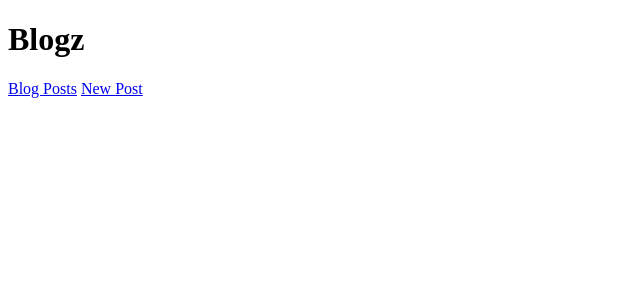
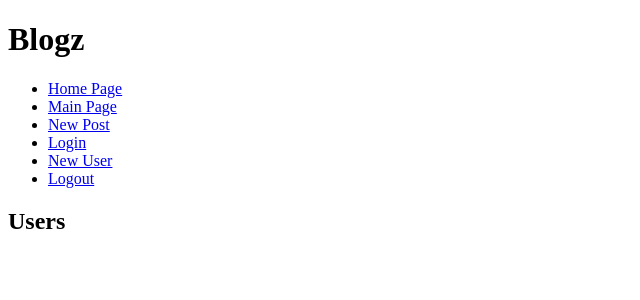
Before and after one commit to QueKinney/blogz, a Flask app: page / in a window 1280 px wide. Shown: the top 300 px of the page, without its empty margins (0-640 px from the left). Run offline with Flask 2, Linux system fonts and the light colour scheme; the visitor is signed in with stand-in values (Sample User, id 1); data comes from the database, SQL or seed files in the repository; data that the repository does not hold is empty.

Commit message:
finish project

```diff
--- a/main.py
+++ b/main.py
@@ -15,7 +15,7 @@ class Blog(db.Model):
     id = db.Column(db.Integer, primary_key=True)
     title = db.Column(db.String(120))
     body = db.Column(db.String (255))
-    user_id = db.Column(db.Integer, db.ForeignKey('user.id'))
+    user_id= db.Column(db.Integer, db.ForeignKey('user.id'))
 
     def __init__(self, title, body, user):
         self.title = title
@@ -35,7 +35,7 @@ class User(db.Model):
 
 @app.before_request
 def require_login():
-    allowed_routes = ['login', 'signup']
+    allowed_routes = ['login', 'signup', 'index','blog']
     if request.endpoint not in allowed_routes and 'username' not in session:
         return redirect('/login')
 
@@ -65,9 +65,25 @@ def signup():
     if request.method == 'POST':
         username = request.form['username']
         password = request.form['password']
-        verify = request.form['verify_password']
+        verify_password = request.form['verify_password']
+
+        error=0
+        username_error=""
+        password_error=""
+        verify_password_error=""
 
         # TODO - validate user's data
+        if len(username) < 3 or len(username) > 20 or not username:
+            error += 1
+            username_error = "Enter Valid Username"
+        if len(password) < 3 or len(password) > 20 or not password:
+            error += 1
+            password_error = "Enter Valid Password"
+        if verify_password != password:
+            error += 1
+            verify_password_error = "Passwords does not match"
+        if error > 0:
+            return render_template('signup.html', username_error=username_error, password_error=password_error, verify_password_error=verify_password_error)
 
         existing_user = User.query.filter_by(username=username).first()
         if not existing_user:
@@ -78,22 +94,30 @@ def signup():
             return redirect('/newpost')
         else:
             flash('User Already Exist','error')
+            return render_template('signup.html',username_error="User Already Exist")
     return render_template('signup.html')
 
 @app.route('/logout')
 def logout():
     del session['username']
-    return redirect('/')
+    return redirect('/login')
 
 
 @app.route('/blog', methods=['POST', 'GET'])
 def blog():
     id = request.args.get("id")
+    user = request.args.get("user")
     if id:
         id_post = Blog.query.get(id)
-        return render_template('individual.html',all_blog=id_post)
+        return render_template('singleblog.html',blog=id_post)
+    if user:
+        user_post = Blog.query.filter_by(user_id=user).all()
+        return render_template('blog.html', all_blog=user_post)
+
+
     else:
         all_blog = Blog.query.all()
+        username = request.args.get("username")
         return render_template('blog.html',all_blog=all_blog)
 
 
@@ -112,14 +136,15 @@ def newpost():
         new_blog = Blog(title,body,user)
         db.session.add(new_blog)
         db.session.commit()
-        blog = Blog.query.order_by('-Blog.id').first()
-        return render_template ("singleblog.html",blog=blog)
+
+        return render_template ("singleblog.html",blog=new_blog)
     else:
         return render_template('newpost.html')
 
 @app.route("/", methods=['GET'])
 def index():
-     return render_template("base.html")
+    blog = User.query.join(Blog).all()
+    return render_template("index.html",blogs=blog)
 
 
 
--- a/templates/base.html
+++ b/templates/base.html
@@ -1,11 +1,20 @@
 <!DOCTYPE html>
 <html>
+    <style>
+            p {color:red}
+    </style>
     <body>
         <h1>Blogz</h1>
 
         <div>
-            <a href="/blog">Blog Posts</a>
-            <a href="/newpost">New Post</a>
+            <ul>
+           <li><a href="/">Home Page</a></li>
+           <li><a href="/blog">Main Page</a></li>
+           <li><a href="/newpost">New Post</a></li>
+           <li><a href="/login">Login</a></li>
+           <li><a href="/signup">New User</a></li>
+           <li><a href="/logout">Logout</a></li>
+            </ul>
         </div>
         {% with messages = get_flashed_messages(with_categories=True) %}
         <ul>
@@ -14,7 +23,7 @@
         {% endfor %}
         </ul>
     {% endwith %}
-    </body>
     {% block content%}
     {% endblock %}
+    </body>
 </html>
--- a/templates/index.html
+++ b/templates/index.html
@@ -0,0 +1,25 @@
+{% extends "base.html" %}
+{% block content %}
+
+<div>
+    <h2>Users</h2>
+    {% for blog in blogs %}
+
+
+    <ul>
+        <li>
+                <a href="/blog?user={{blog.id}}">{{blog.username}}</a>
+
+        </li>
+    </ul>
+
+
+    {%endfor%}
+
+</div>
+
+
+
+
+
+{% endblock %}
--- a/templates/singleUser.html
+++ b/templates/singleUser.html
@@ -2,6 +2,8 @@
 {% block content %}
 
 <div>
+     {% for blog in all_blog %}
+    <h1><a href="/blog?user={{all_blog.user.id}}">{{all_blog.user.username}}</a></h1>
     <h1>{{all_blog.title}}</h1>
     <h2>{{all_blog.body}}</h2>
 </div>
--- a/templates/singleblog.html
+++ b/templates/singleblog.html
@@ -3,9 +3,9 @@
 
 <div>
 
-    <h1>{{blog.title}}</h1>
-    <h2>{{blog.body}}</h2>
-    <h1><a href="/blog?user={{all_blog.user.id}}"></a>{{blog.user.username}}</h1>
+    <h2>{{blog.title}}</h2>
+    <h3>{{blog.body}}</h3>
+    <h4>Posted by<a href="/blog?user={{blog.user.id}}">{{blog.user.username}}</a></h3>
 </div>
 
 
```
Also changed, not shown: templates/blog.html (+5 -5 lines), templates/login.html (+1 -8 lines), templates/signup.html (+1 -8 lines).
